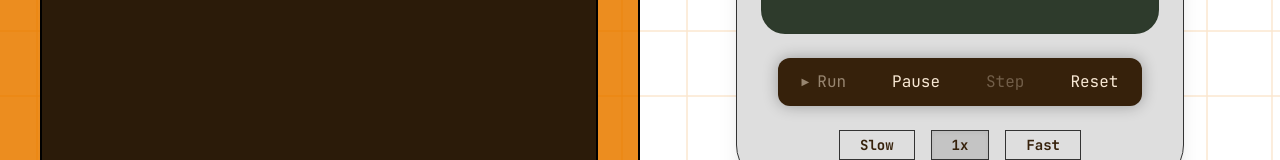
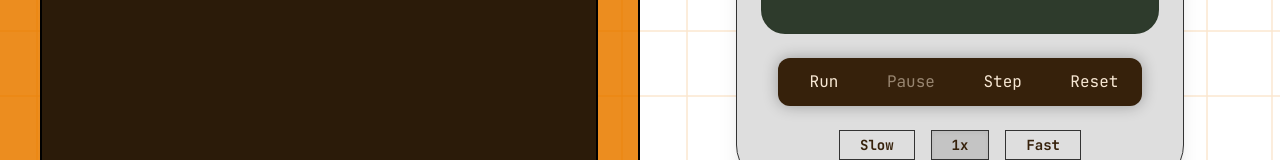
Before and after one commit to Niredxl/retro-web, a React (Vite) app in the folder frontend/: page /code in a window 1280 px wide. Shown: the part 396-556 px from the top of the page. Built offline with nearby package versions, Linux system fonts and the light colour scheme; no server answers.

Commit message:
Editor UI improvements

```diff
--- a/frontend/src/links/Editor.jsx
+++ b/frontend/src/links/Editor.jsx
@@ -50,7 +50,7 @@ function Editor(){
     i: 0,
     sp: 0
   });
-  const [isPaused, setIsPaused] = useState(false);
+  const [isPaused, setIsPaused] = useState(true);
   const [speed, setSpeed] = useState(10);
   const isPausedRef = useRef(isPaused);
   const speedRef = useRef(speed);
@@ -235,7 +235,9 @@ function Editor(){
     {/*video output*/}
     <section className="w-full lg:w-1/2 bg-white/80 p-6 lg:p-10 flex flex-col items-center overflow-y-auto">
       {/* The "Device" Container */}
-      <div className="w-full max-w-md bg-[#dedede] border border-[#333] rounded-[2.5rem] p-4 sm:p-6 shadow-xl flex flex-col items-center font-mono mb-10">
+      <div className={`w-full max-w-md mb-10 border border-[#333] rounded-[2.5rem] p-4 sm:p-6 shadow-xl flex flex-col items-center font-mono transition-colors duration-500 ${
+          !isPaused ? 'bg-[#e2e6d8]' : 'bg-[#dedede]'
+      }`}>
 
         {/* 1. The Screen */}
         <div className="w-full aspect-[4/3] bg-[#2e3b2c] rounded-3xl mb-6 relative flex items-center justify-center p-2 shadow-inner overflow-hidden">
@@ -248,13 +250,21 @@ function Editor(){
              />
         </div>
 
+        <div
+                className={`absolute inset-0 z-20 pointer-events-none transition-opacity duration-500 ${
+                    !isPaused
+                    ? 'bg-primary opacity-30 mix-blend-overlay'
+                    : 'opacity-0'
+                }`}
+             ></div>
+
         {/* 2. Main Control Bar */}
         <div className="w-11/12 bg-[#36210b] flex justify-between items-center rounded-xl px-6 py-3 shadow-[0_0_15px_rgba(0,0,0,0.3)] text-[#f8e8d4] text-sm md:text-base mb-6">
             <button
               onClick={() => setIsPaused(false)}
               className={`hover:text-white flex items-center gap-2 transition-opacity ${!isPaused ? 'opacity-50 cursor-default' : ''}`}
             >
-               <span className="text-[10px]">▶</span> Run
+               <span className="text-[10px]"></span> Run
             </button>
             <button
               onClick={() => setIsPaused(true)}
@@ -301,6 +311,7 @@ function Editor(){
 
       </div>
 
+
         <div className="grid grid-cols-1 md:grid-cols- gap-2">
           <div className="w-full max-w-lg bg-[#2B1B09] border-2 border-black rounded-xl p-4 font-mono text-[#E1AD66] shadow-lg">
             <div className="flex justify-between items-center gap-10 border-b border-[#4D361A] pb-2 mb-4">
```
